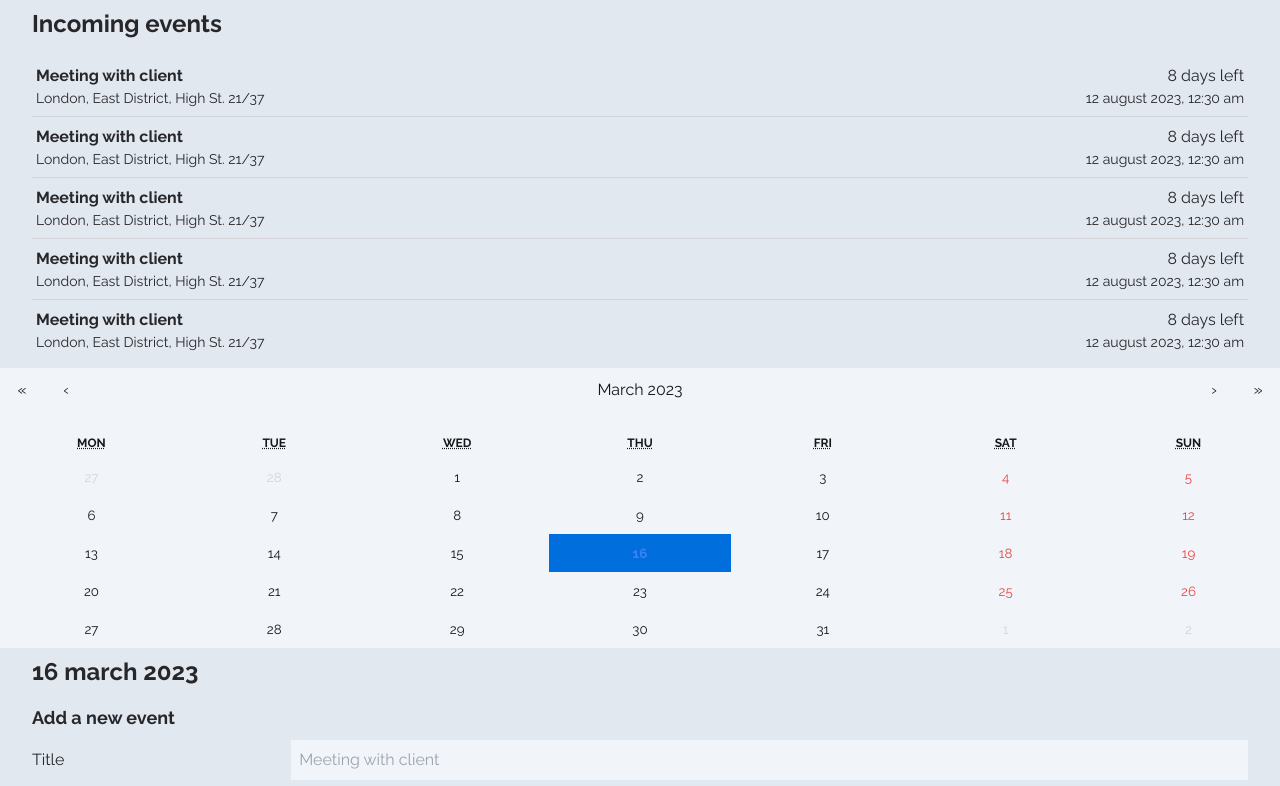
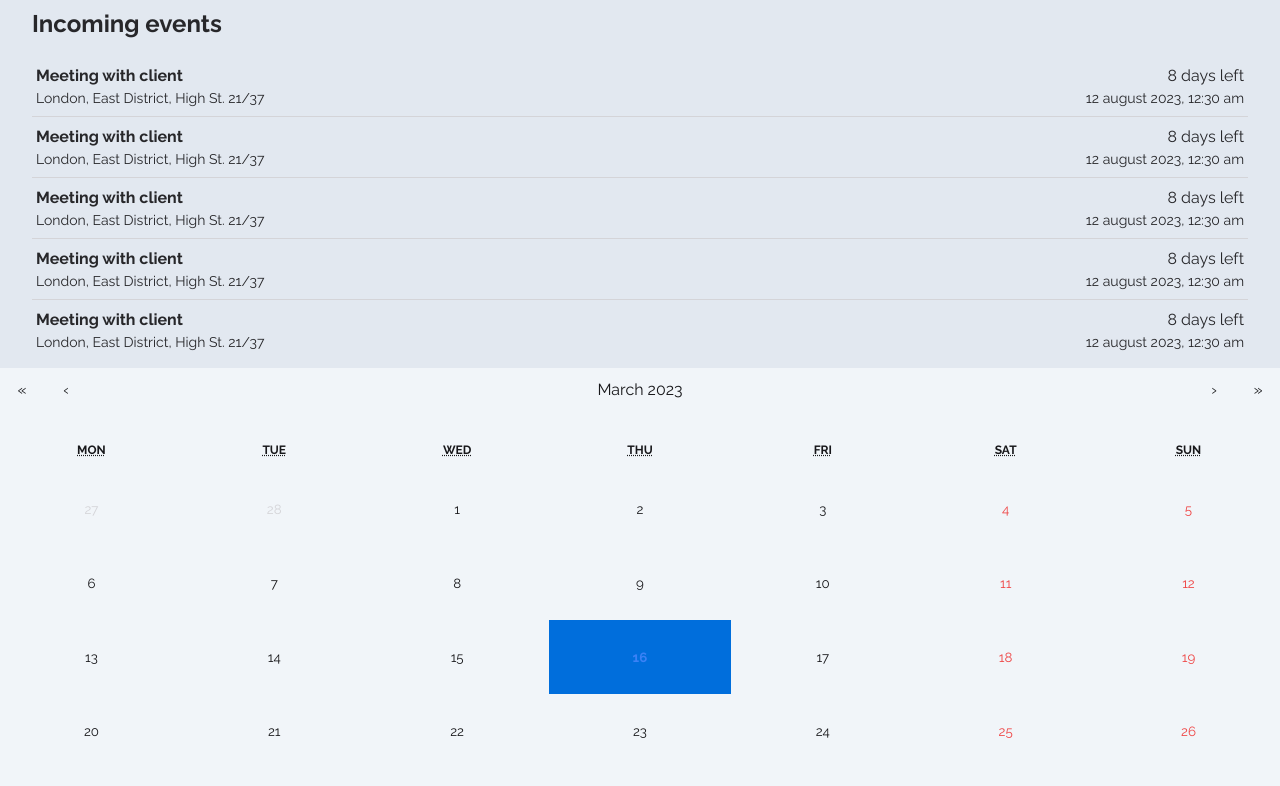
Before and after one commit to zwiro/remind-calendar-app, a React (Vite) app: page / in a window 1280 px wide. Shown: the top 786 px of the page. Built offline with nearby package versions, Linux system fonts and the light colour scheme.

Commit message:
Edited calendar styling

```diff
--- a/src/calendar.css
+++ b/src/calendar.css
@@ -3,7 +3,7 @@
   width: 100%;
   border: none;
   font-family: "Raleway", sans-serif;
-  line-height: 1.125em;
+  line-height: 2em;
 }
 /* .react-calendar--doubleView {
   width: 700px;
@@ -75,13 +75,10 @@
 .react-calendar__century-view .react-calendar__tile {
   padding: 2em 0.5em;
 } */
-/* .react-calendar__tile {
-  max-width: 100%;
-  padding: 10px 6.6667px;
-  background: none;
-  text-align: center;
-  line-height: 16px;
-} */
+.react-calendar__tile {
+  padding: 25px 6.6667px;
+  line-height: 24px;
+}
 /* .react-calendar__tile:disabled {
   background-color: #f0f0f0;
 } */
```
